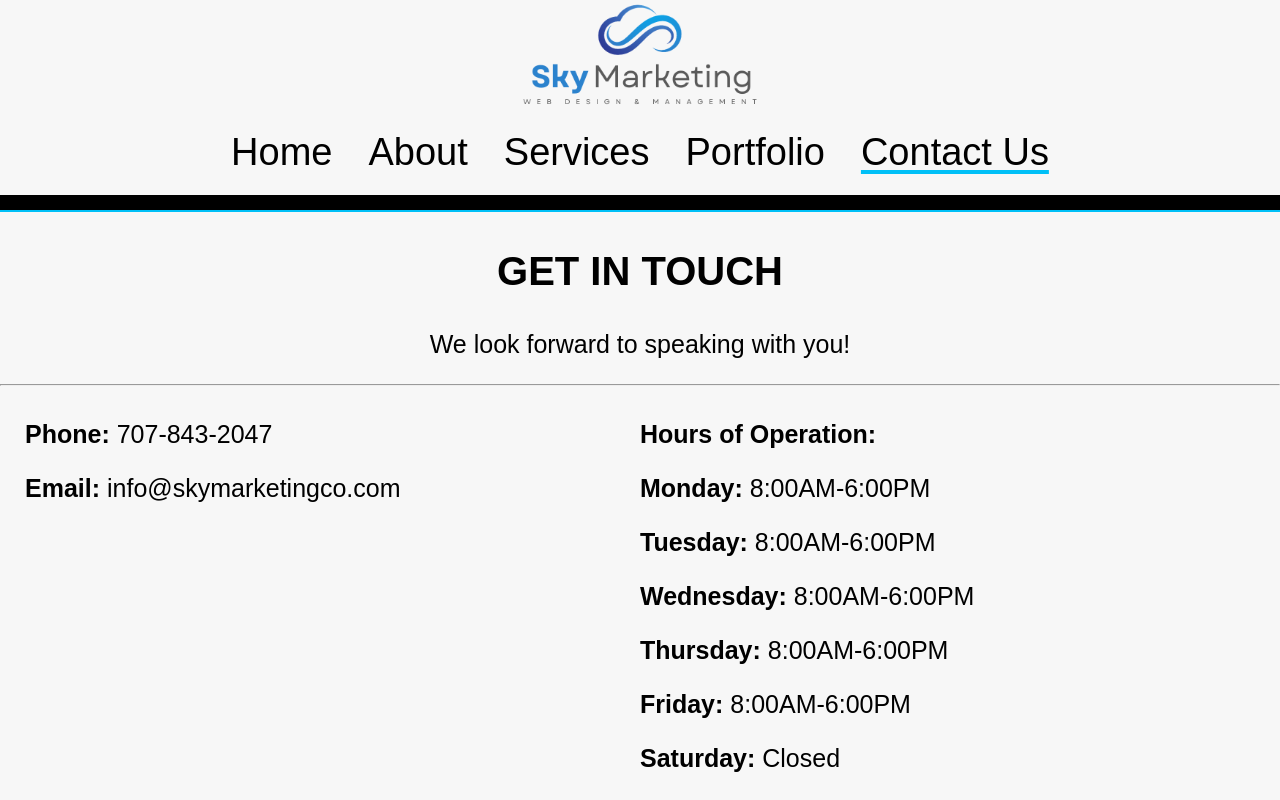
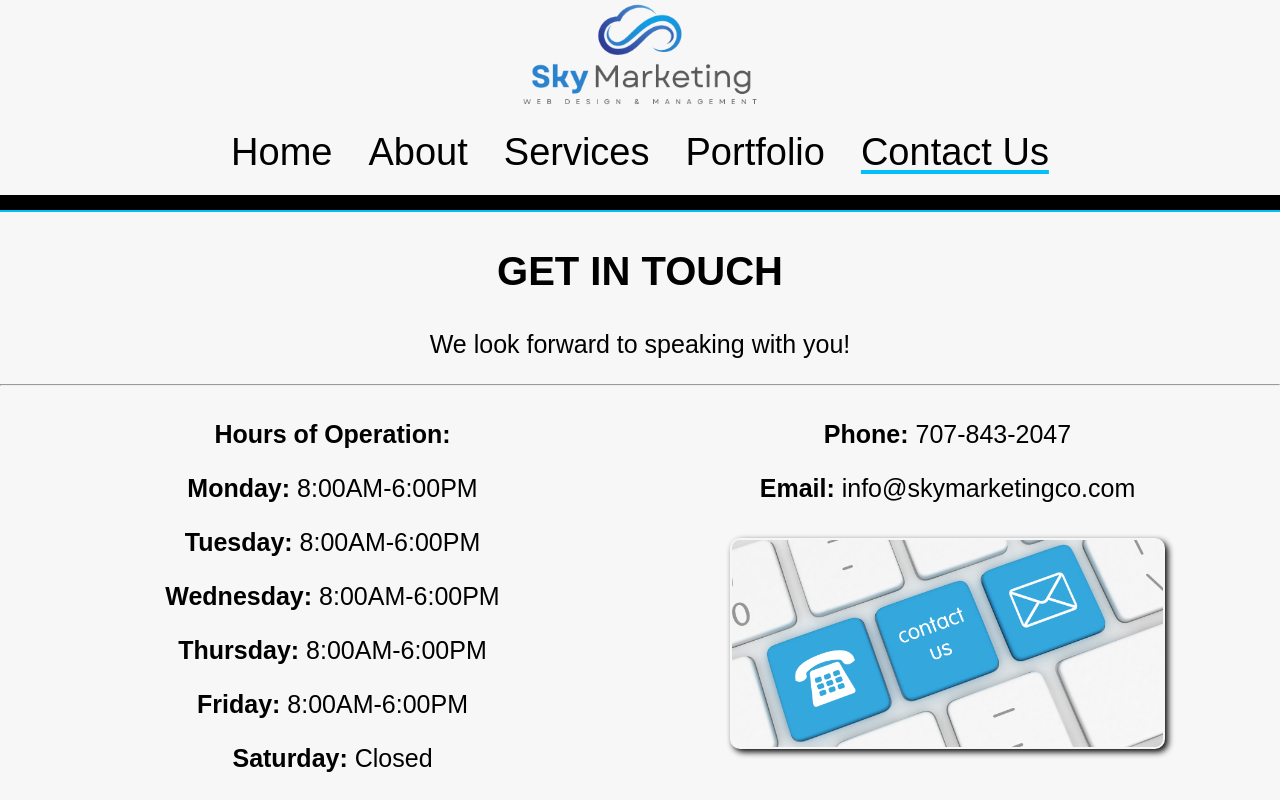
Before and after one commit to ericrothmuller/sky-marketing, a React (Create React App) app: page /contact in a window 1280 px wide. Shown: the top 800 px of the page. Built offline with nearby package versions, Linux system fonts and the light colour scheme; a web font is replaced by a local one.

Commit message:
Added contact us image with formatting

```diff
--- a/src/App.css
+++ b/src/App.css
@@ -6,10 +6,6 @@
   background-color: #F7F7F7;
   margin: 0px;
   padding: 0px;
-}
-
-.rows {
-  background-color: red;
 }
 
 body {
@@ -146,6 +142,15 @@ li {
   filter: drop-shadow(5px 5px 5px #050505);
 }
 
+.contactImage {
+  width: 70%;
+  margin: 10px 10px 60px 10px;
+  padding: 2px;
+  border-radius: 10px;
+  background-color: #f6f6f6;
+  filter: drop-shadow(3px 3px 3px #050505);
+}
+
 /* BackToTopButton.css */
 .back-to-top-button {
   display: none;
--- a/src/pages/contact.js
+++ b/src/pages/contact.js
@@ -1,4 +1,5 @@
 import React from 'react';
+import ContactUsImg from "..//images/Contact-Us-Bottom.png";
 
 const Contact = () => {
 return (
@@ -8,10 +9,7 @@ return (
 		<p className="centered">We look forward to speaking with you!</p>
 		<hr className="beyondMain"/>
 		<div className="columnLeft">
-			<p><strong>Phone:</strong> <a href="tel:707-843-2047">707-843-2047</a></p>
-			<p><strong>Email:</strong> <a href="mailto:info@skymarketingco.com">info@skymarketingco.com</a></p>
-		</div>
-		<div className="columnRight">
+		<div class="centered">
 				<p><strong>Hours of Operation:</strong></p>
 				<p><strong>Monday:</strong> 8:00AM-6:00PM</p>
 				<p><strong>Tuesday:</strong> 8:00AM-6:00PM</p>
@@ -22,6 +20,14 @@ return (
 				<p><strong>Sunday:</strong> Closed</p>
 			</div>
 		</div>
+		<div className="columnRight">
+		<div class="centered">
+			<	p><strong>Phone:</strong> <a href="tel:707-843-2047">707-843-2047</a></p>
+				<p><strong>Email:</strong> <a href="mailto:info@skymarketingco.com">info@skymarketingco.com</a></p>
+				<img src={ContactUsImg} alt="Contact Us Image" className="contactImage"/>
+			</div>
+		</div>
+	</div>
 	</main>
 );
 };
```
Also changed, not shown: src/images/Contact-Us-Bottom.png (added). Lines whose indentation alone changed are shown as unchanged.
